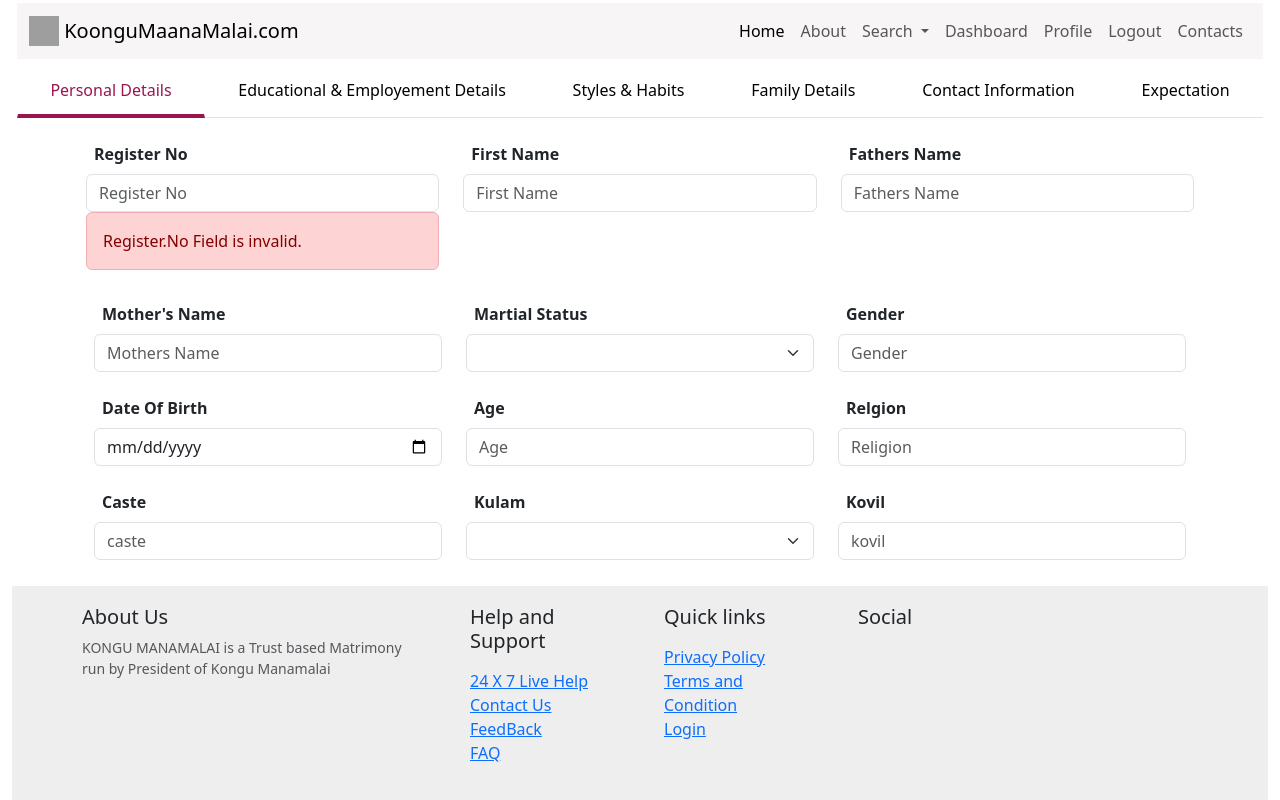
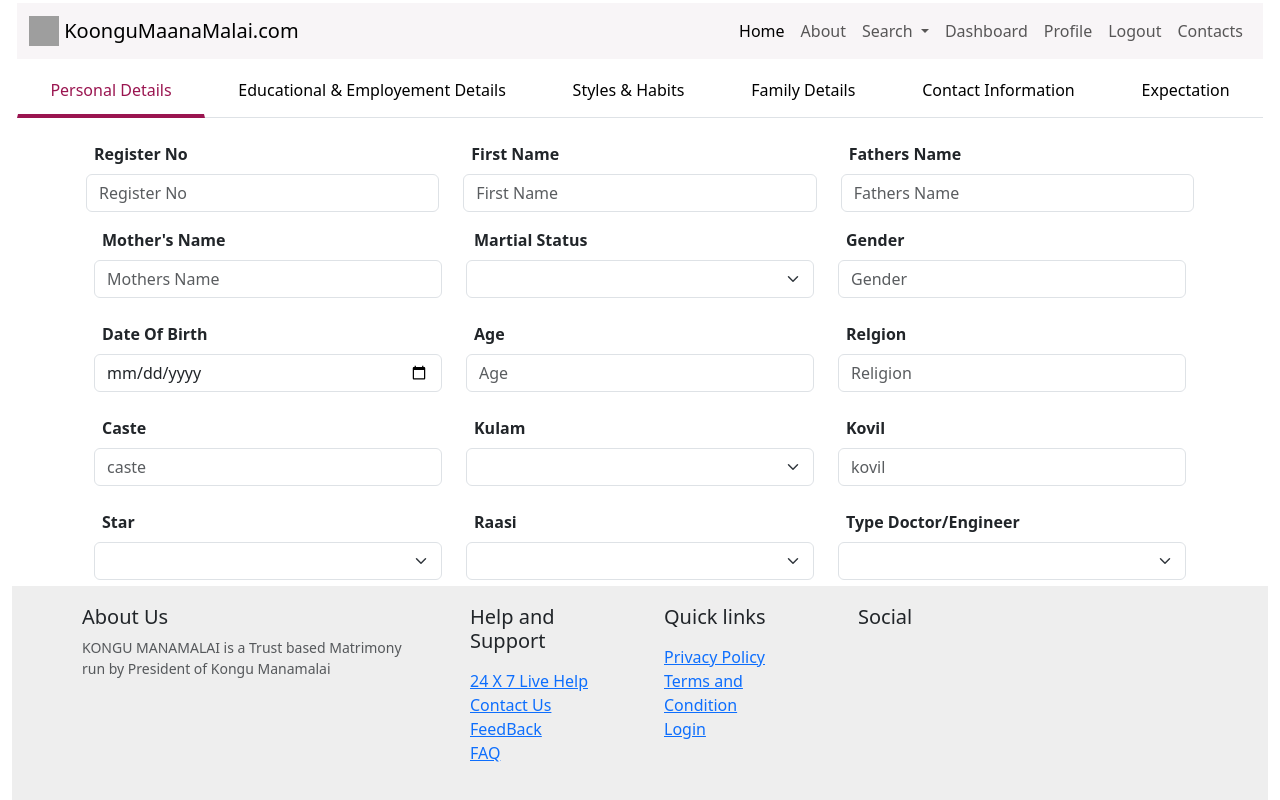
Before and after one commit to Narayanan-Ganesan/matrimonyUI, an Angular app: page /newUser in a window 1280 px wide. Built offline with nearby package versions, Linux system fonts and the light colour scheme; grey boxes are pictures that could not be loaded.

Commit message:
User Registration Form Validation

```diff
--- a/src/app/user-information/user-information.component.html
+++ b/src/app/user-information/user-information.component.html
@@ -139,12 +139,6 @@
                       placeholder="Register No"
                       formControlName="registerNo"
                     />
-                    <div
-                      *ngIf="registerForm.controls['registerNo'].errors"
-                      class="alert alert-danger"
-                    >
-                      Register.No Field is invalid.
-                    </div>
                   </div>
                   <div class="form-group col-md-4">
                     <div class="p-2">
@@ -684,6 +678,27 @@
                       id="mbnum"
                       formControlName="mobilenum"
                     />
+                    <div
+                      *ngIf="
+                        registerForm.controls['mobilenum'].invalid &&
+                        registerForm.controls['mobilenum'].touched
+                      "
+                    >
+                      <div
+                        *ngIf="registerForm.controls['mobilenum'].errors?.['required']"
+                        class="mt-2"
+                        style="color: red"
+                      >
+                        Mobile Number is required
+                      </div>
+                      <div
+                        *ngIf="registerForm.controls['mobilenum'].errors?.['pattern']"
+                        class="mt-2"
+                        style="color: red"
+                      >
+                        Please Enter a Valid Mobile Number
+                      </div>
+                    </div>
                   </div>
                   <div class="form-group col-md-6">
                     <div class="p-2">
@@ -697,6 +712,28 @@
                       id="Email1"
                       formControlName="email"
                     />
+
+                    <div
+                      *ngIf="
+                        registerForm.controls['email'].invalid &&
+                        registerForm.controls['email'].touched
+                      "
+                    >
+                      <div
+                        *ngIf="registerForm.controls['email'].errors?.['required']"
+                        class="mt-2"
+                        style="color: red"
+                      >
+                        Email Id is required
+                      </div>
+                      <div
+                        *ngIf="registerForm.controls['email'].errors?.['email']"
+                        class="mt-2"
+                        style="color: red"
+                      >
+                        Please Enter a Valid Email-Id
+                      </div>
+                    </div>
                   </div>
                 </div>
 
--- a/src/app/user-information/user-information.component.ts
+++ b/src/app/user-information/user-information.component.ts
@@ -15,7 +15,7 @@ export class UserInformationComponent implements OnInit {
   ngOnInit(): void {
 
     this.registerForm = this.formBuilder.group({
-      registerNo: ['', {updateOn: 'change',validators: [Validators.required] }],
+      registerNo: [''],
       firstName: [''],
       fathersName:[''],
       mothersName:[''],
@@ -46,8 +46,8 @@ export class UserInformationComponent implements OnInit {
       house:[''],
       fatherjob:[''],
       familydetails:[''],
-      mobilenum:[''],
-      email:[''],
+      mobilenum:['',{updateOn: 'change',validators: [Validators.required,Validators.pattern("[0-9]{10}$")]}],
+      email:['',{updateOn: 'change',validators: [Validators.required,Validators.email]}],
       contatctnum:[''],
       contatctaddrs:[''],
       photo1:[''],
```
